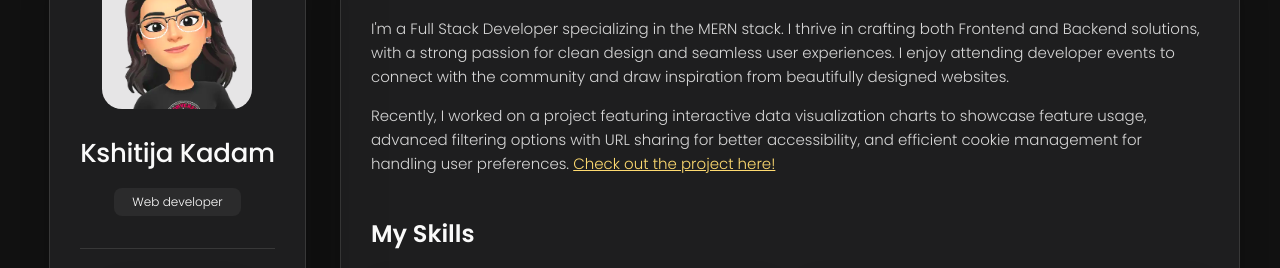
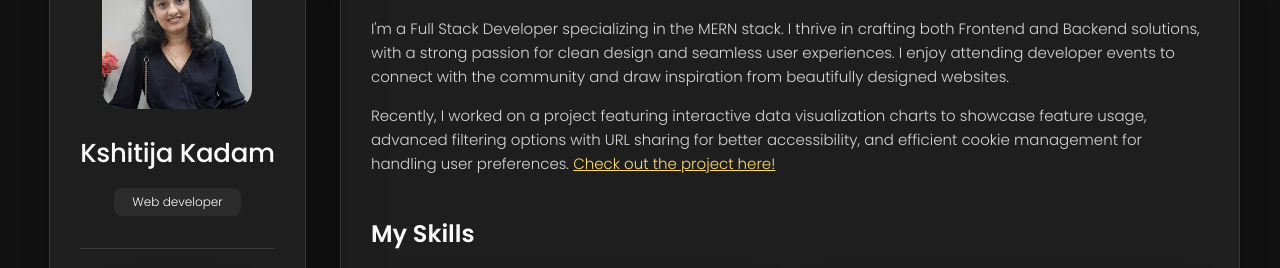
Before and after one commit to Xitija/Xitija.github.io, a plain HTML site: page index.html in a window 1280 px wide. Shown: the part 162-430 px from the top of the page. Drawn offline with nearby package versions, Linux system fonts and the light colour scheme.

Commit message:
chore : added photo

```diff
--- a/index.html
+++ b/index.html
@@ -56,7 +56,7 @@ Feel free to edit the HTML and CSS to make it your own. You can also check the R
           <figure class="avatar-box">
             <img
               style="border-radius: 20px"
-              src="./assets/images/avatar.png"
+              src="./assets/images/pic.jpg"
               alt="Kshitija's avatar"
               width="80"
             />
```
Also changed, not shown: assets/images/pic.jpg (added).
